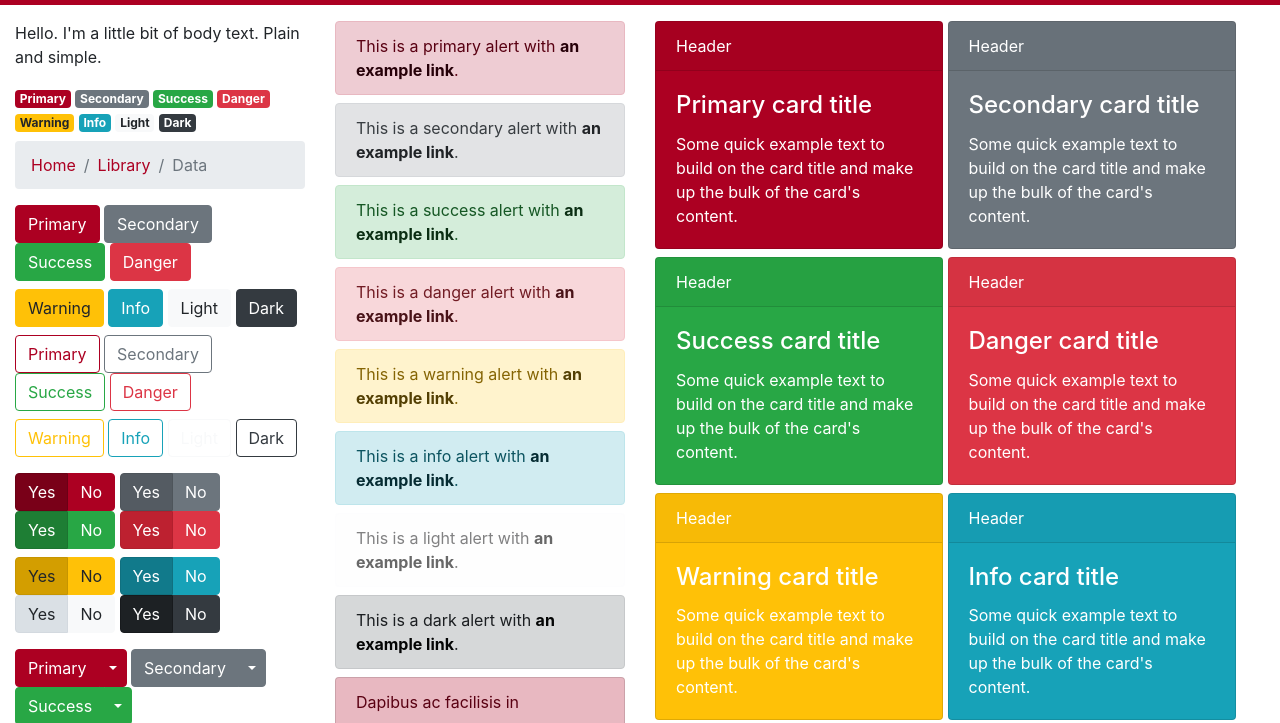
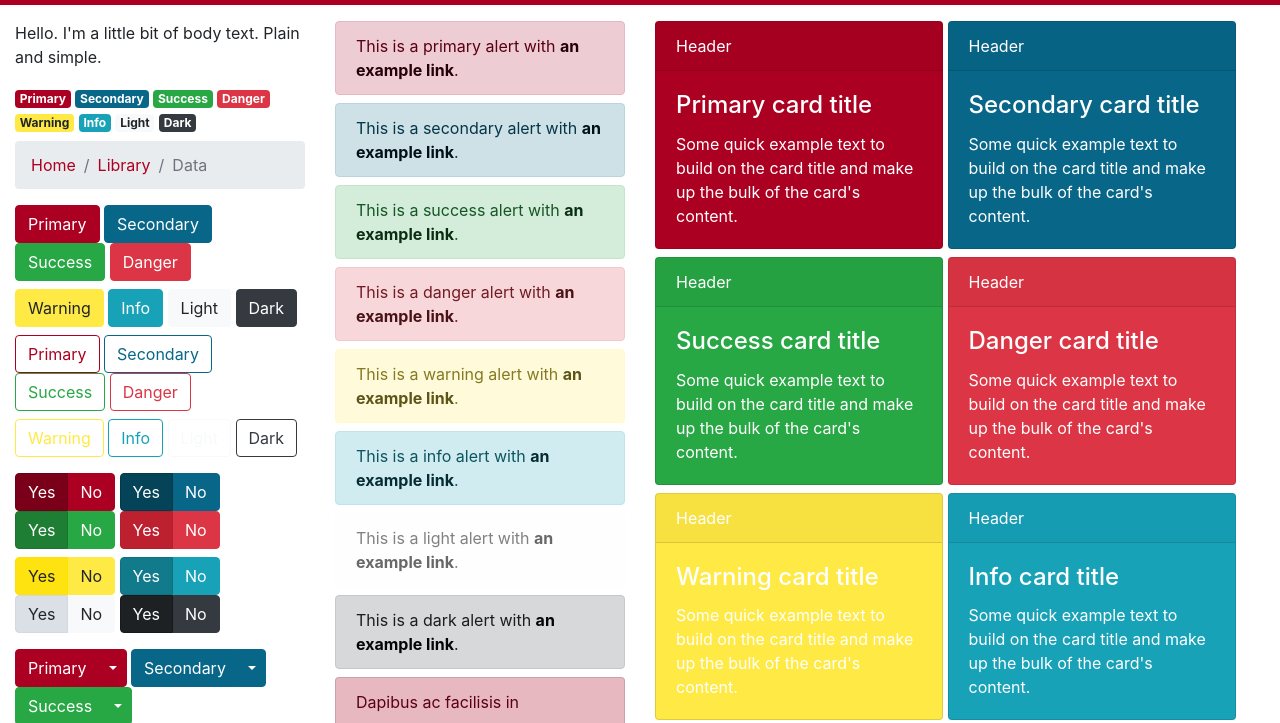
Before and after one commit to abhaysharma/mtm6330-week-9-duplicate, a website: page index.html in a window 1280 px wide. Shown: the part 51-774 px from the top of the page. Drawn offline with nearby package versions, Linux system fonts and the light colour scheme.

Commit message:
Adds more varialbes to the custom-variables partial file

```diff
--- a/scss/_custom-variables.scss
+++ b/scss/_custom-variables.scss
@@ -1 +1,3 @@
 $primary: #AC0022;
+$secondary: #086788;
+$warning: #FFE944;
```
Also changed, not shown: css/main.css, css/min/main.css.
